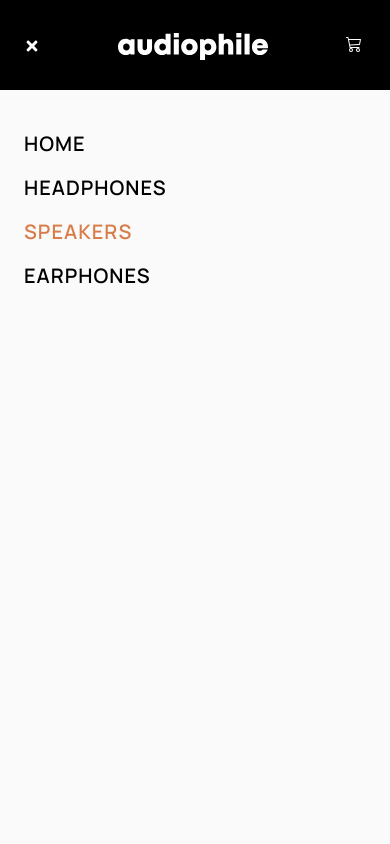
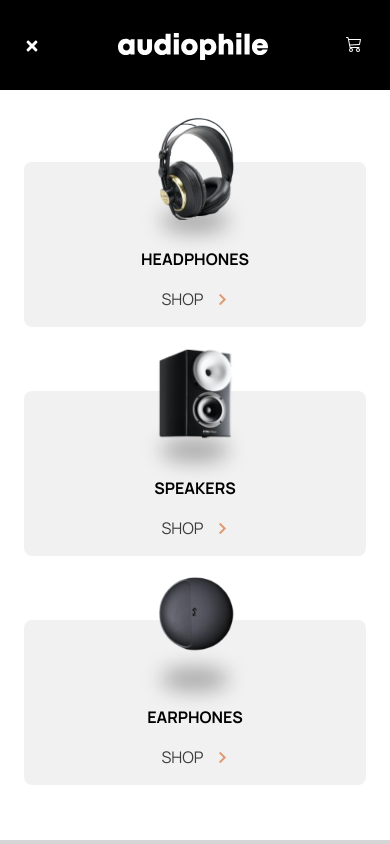
Before and after one commit to mrvicthor/audiophile-ecommerce, a Next.js app: page /speakers in a window 390 px wide. Both pictures are taken after a click on the button "Menu". Shown: the top 844 px of the page. Built offline with nearby package versions, Linux system fonts and the light colour scheme.

Commit message:
uodated sidenav

```diff
--- a/components/categoryLayout/index.tsx
+++ b/components/categoryLayout/index.tsx
@@ -20,7 +20,7 @@ const CategoryLayout = ({ title, children }: TitleProps) => {
   }, [value]);
 
   return (
-    <section className="bg-[#f2f2f2]">
+    <section className="">
       <Header style="bg-[#000000]" toggle={toggle} />
       {value && (
         <div className="fixed top-0 bottom-0 left-0 right-0 bg-[#979797] z-40 opacity-40" />
--- a/components/header/index.tsx
+++ b/components/header/index.tsx
@@ -62,7 +62,9 @@ const Header = ({ style, toggle }: HeaderProps) => {
               {showNav ? <FaTimes /> : <FaBars />}
             </button>
           </div>
-          {showNav && <div className="my_overlay" />}
+          {showNav && (
+            <div className="fixed top-[90px] bottom-0 left-0 right-0 bg-[#979797] z-10 opacity-40" />
+          )}
           <Sidebar showNav={showNav} />
 
           <div className="md:mr-auto md:px-10 lg:px-0 lg:mr-0">
--- a/components/product/index.tsx
+++ b/components/product/index.tsx
@@ -15,10 +15,12 @@ const Product = ({ imagePath, title }: ProductProps) => {
         </div>
         <div className="image_shadow -translate-y-[50%] left-[50%] -translate-x-[50%] top-[36%]" />
         <div className="flex flex-col items-center self-end gap-4 pb-4">
-          <h3 className="uppercase font-bold tracking-wide-[1.1px]">{title}</h3>
+          <h3 className="uppercase font-bold tracking-wide-[1.1px] text-[#000000]">
+            {title}
+          </h3>
           <Link
             href={`/${title}`}
-            className="flex items-center justify-center uppercase opacity-75 cursor-pointer"
+            className="flex items-center justify-center uppercase text-[#000] opacity-75 cursor-pointer"
           >
             shop{" "}
             <span className="pl-3">
--- a/components/sidebar/index.tsx
+++ b/components/sidebar/index.tsx
@@ -1,6 +1,7 @@
 import { AnimatePresence, motion } from "framer-motion";
 import { useRouter } from "next/router";
 import Link from "next/link";
+import { Product } from "../index";
 
 type SidebarProps = {
   showNav: boolean;
@@ -32,12 +33,12 @@ const Sidebar = ({ showNav }: SidebarProps) => {
     },
   };
 
-  const menu = [
-    { id: 1, title: "home", path: "/" },
-    { id: 2, title: "headphones", path: "/headphones" },
-    { id: 3, title: "speakers", path: "/speakers" },
-    { id: 4, title: "earphones", path: "/earphones" },
-  ];
+  // const menu = [
+  //   { id: 1, title: "home", path: "/" },
+  //   { id: 2, title: "headphones", path: "/headphones" },
+  //   { id: 3, title: "speakers", path: "/speakers" },
+  //   { id: 4, title: "earphones", path: "/earphones" },
+  // ];
 
   return (
     <AnimatePresence>
@@ -49,9 +50,35 @@ const Sidebar = ({ showNav }: SidebarProps) => {
             width: 0,
             transition: { delay: 0.7, duration: 0.3 },
           }}
-          className="lg:hidden sidebar"
+          className="lg:hidden sidebar h-[46.875rem] bg-white"
         >
-          <motion.ul
+          <motion.div
+            variants={variants}
+            initial="closed"
+            animate="open"
+            exit="closed"
+            className="mt-12 grid gap-16 lg:hidden mobile_nav"
+          >
+            <motion.div variants={itemVariants}>
+              <Product
+                imagePath="/images/image-header-mobile.png"
+                title="headphones"
+              />
+            </motion.div>
+            <motion.div variants={itemVariants}>
+              <Product
+                imagePath="/images/image-speaker-mobile.png"
+                title="speakers"
+              />
+            </motion.div>
+            <motion.div variants={itemVariants}>
+              <Product
+                imagePath="/images/image-earbud-mobile.png"
+                title="earphones"
+              />
+            </motion.div>
+          </motion.div>
+          {/* <motion.ul
             className="lg:hidden  mobile_nav"
             variants={variants}
             initial="closed"
@@ -73,7 +100,7 @@ const Sidebar = ({ showNav }: SidebarProps) => {
                 </Link>
               </motion.li>
             ))}
-          </motion.ul>
+          </motion.ul> */}
         </motion.div>
       )}
     </AnimatePresence>
--- a/pages/earphones/index.tsx
+++ b/pages/earphones/index.tsx
@@ -1,8 +1,10 @@
 import { CategoryLayout, Title } from "../../components";
 import { earphones } from "../../data";
 import Image from "next/image";
+import { useWindowSize } from "./../../hooks/use-Window-Size";
 
 const Earphones = () => {
+  const { width } = useWindowSize();
   return (
     <section>
       <CategoryLayout title="earphones">
@@ -17,24 +19,20 @@ const Earphones = () => {
                 isNew={earphone.new}
                 category={earphone.category}
               >
-                <Image
-                  src={earphone.categoryImage.mobile}
-                  alt={earphone.name}
-                  fill
-                  className="md:hidden object-cover"
-                />
-                <Image
-                  src={earphone.categoryImage.tablet}
-                  alt={earphone.name}
-                  fill
-                  className="hidden md:block lg:hidden object-cover"
-                />
-                <Image
-                  src={earphone.categoryImage.desktop}
-                  alt={earphone.name}
-                  fill
-                  className="hidden lg:block object-cover"
-                />
+                {width !== undefined && (
+                  <Image
+                    src={
+                      width <= 640
+                        ? earphone.categoryImage.mobile
+                        : width > 640 && width <= 768
+                        ? earphone.categoryImage.tablet
+                        : earphone.categoryImage.desktop
+                    }
+                    fill
+                    alt={earphone.name}
+                    className="object-cover rounded-md"
+                  />
+                )}
               </Title>
             ))}
           </div>
--- a/pages/headphones/index.tsx
+++ b/pages/headphones/index.tsx
@@ -1,8 +1,11 @@
 import { CategoryLayout, Title } from "../../components";
 import Image from "next/image";
 import { headphones } from "../../data";
+import { useWindowSize } from "./../../hooks/use-Window-Size";
 
 const Headphone = () => {
+  const { width } = useWindowSize();
+
   return (
     <section>
       <CategoryLayout title="headphones">
@@ -17,24 +20,20 @@ const Headphone = () => {
                 isNew={headphone.new}
                 category={headphone.category}
               >
-                <Image
-                  src={headphone.categoryImage.mobile}
-                  alt={headphone.name}
-                  fill
-                  className="md:hidden object-cover"
-                />
-                <Image
-                  src={headphone.categoryImage.tablet}
-                  alt={headphone.name}
-                  fill
-                  className="hidden md:block lg:hidden object-cover"
-                />
-                <Image
-                  src={headphone.categoryImage.desktop}
-                  alt={headphone.name}
-                  fill
-                  className="hidden lg:block object-cover"
-                />
+                {width !== undefined && (
+                  <Image
+                    src={
+                      width <= 640
+                        ? headphone.categoryImage.mobile
+                        : width > 640 && width <= 768
+                        ? headphone.categoryImage.tablet
+                        : headphone.categoryImage.desktop
+                    }
+                    fill
+                    alt={headphone.name}
+                    className="object-cover rounded-md"
+                  />
+                )}
               </Title>
             ))}
           </div>
--- a/pages/speakers/index.tsx
+++ b/pages/speakers/index.tsx
@@ -1,8 +1,11 @@
 import { CategoryLayout, Title } from "../../components";
 import { speakers } from "../../data";
 import Image from "next/image";
+import { useWindowSize } from "./../../hooks/use-Window-Size";
 
 const Speakers = () => {
+  const { width } = useWindowSize();
+
   return (
     <CategoryLayout title="speakers">
       <section className="px-6 mt-[4rem] md:mt-[7.5rem] lg:mt-[10rem]">
@@ -16,24 +19,20 @@ const Speakers = () => {
               isNew={speaker.new}
               category={speaker.category}
             >
-              <Image
-                src={speaker.categoryImage.mobile}
-                alt={speaker.name}
-                fill
-                className="md:hidden object-cover"
-              />
-              <Image
-                src={speaker.categoryImage.tablet}
-                alt={speaker.name}
-                fill
-                className="hidden md:block lg:hidden object-cover"
-              />
-              <Image
-                src={speaker.categoryImage.desktop}
-                alt={speaker.name}
-                fill
-                className="hidden lg:block object-cover"
-              />
+              {width !== undefined && (
+                <Image
+                  src={
+                    width <= 640
+                      ? speaker.categoryImage.mobile
+                      : width > 640 && width <= 768
+                      ? speaker.categoryImage.tablet
+                      : speaker.categoryImage.desktop
+                  }
+                  fill
+                  alt={speaker.name}
+                  className="object-cover rounded-md"
+                />
+              )}
             </Title>
           ))}
         </div>
```
